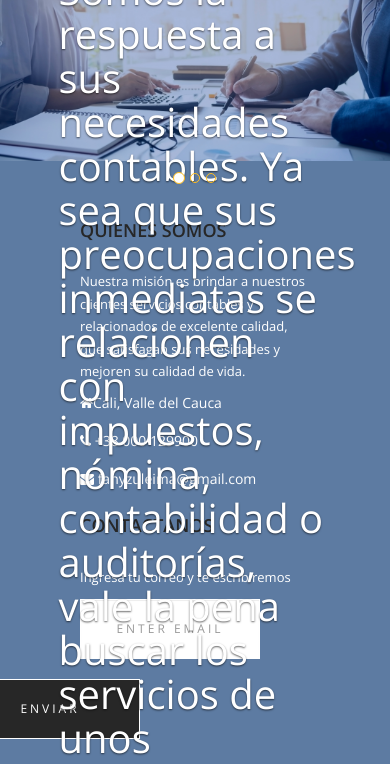
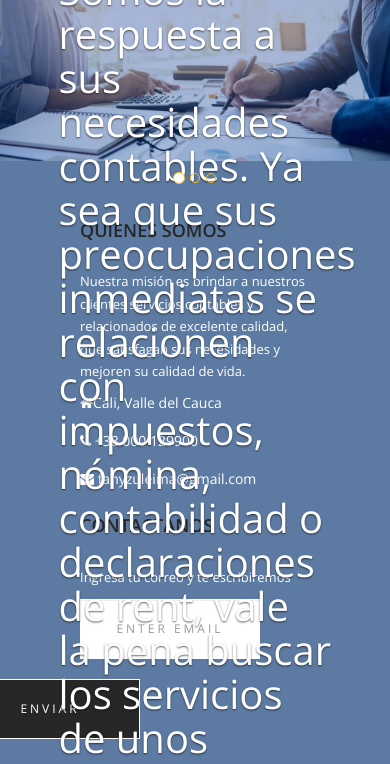
Before and after one commit to ochauza/paginacontador, a plain HTML site: page index.html in a window 390 px wide. Shown: the part 53-817 px from the top of the page. Drawn offline with nearby package versions, Linux system fonts and the light colour scheme.

Commit message:
quitar auditorias y diseno responsive

```diff
--- a/index.html
+++ b/index.html
@@ -15,7 +15,10 @@
   <link href="css/animate.min.css" rel="stylesheet">
   <link href="css/style.css" rel="stylesheet" />
 </head>
-<!--/header-->
+
+
+<body>
+  <!--/header-->
 <header id="header">
   <nav class="navbar navbar-default navbar-static-top" role="banner">
     <div class="container">
@@ -48,9 +51,6 @@
   <!--/nav-->
 </header>
 
-<body>
-
-
 
   <div class="slider">
     <div id="about-slider">
@@ -70,7 +70,7 @@
               <h3>
                 Somos la respuesta a sus necesidades contables.
                 Ya sea que sus preocupaciones inmediatas se relacionen
-                con impuestos, nómina, contabilidad o auditorías,
+                con impuestos, nómina, contabilidad o declaraciones de rent,
                 vale la pena buscar los servicios de unos profesionales confiables.
 
               </h3>
```
